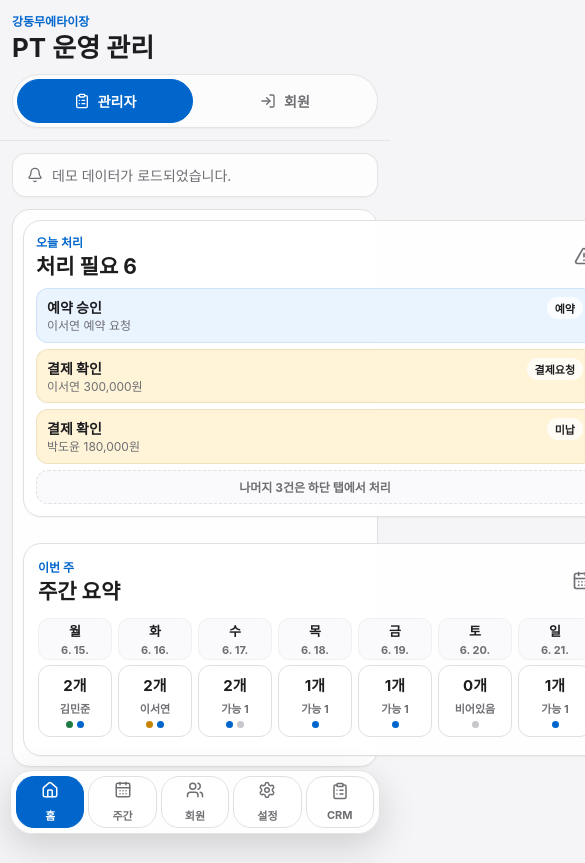
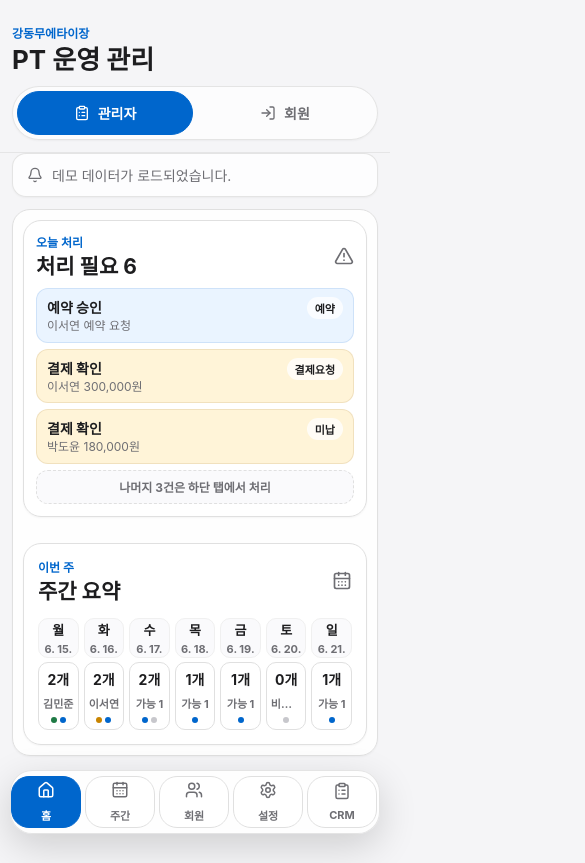
Before and after one commit to jangbokyeong524-vibe/jang-pt, a Next.js app: page / in a window 390 px wide. Shown: the top 863 px of the page, 585 px wide, since content can reach past the window. Built offline with nearby package versions, Linux system fonts and the light colour scheme.

Commit message:
Fix mobile horizontal overflow

```diff
--- a/app/globals.css
+++ b/app/globals.css
@@ -30,6 +30,8 @@ html,
 body {
   margin: 0;
   min-height: 100%;
+  max-width: 100%;
+  overflow-x: hidden;
   background: var(--bg);
   color: var(--ink);
   font-family:
@@ -66,6 +68,8 @@ textarea:focus-visible {
 
 .app-shell {
   width: min(1480px, 100%);
+  max-width: 100vw;
+  overflow-x: hidden;
   margin: 0 auto;
   padding: 12px;
   padding-bottom: calc(96px + env(safe-area-inset-bottom));
@@ -315,12 +319,17 @@ h3 {
   display: flex;
   align-items: center;
   justify-content: center;
+  min-width: 0;
+  padding: 0 8px;
+  overflow: hidden;
   border: 1px dashed var(--line);
   border-radius: 12px;
   color: var(--muted);
   background: var(--surface-strong);
   font-size: 12px;
   font-weight: 700;
+  text-align: center;
+  overflow-wrap: anywhere;
 }
 
 .task-item.warn {
@@ -353,26 +362,35 @@ h3 {
   right: 10px;
   bottom: calc(10px + env(safe-area-inset-bottom));
   z-index: 30;
-  display: grid;
+  display: flex;
   gap: 4px;
+  overflow-x: auto;
+  overscroll-behavior-x: contain;
   padding: 5px;
   border: 1px solid rgba(224, 224, 224, 0.86);
   border-radius: 22px;
   background: rgba(255, 255, 255, 0.88);
   box-shadow: 0 12px 38px rgba(0, 0, 0, 0.16);
   backdrop-filter: blur(18px);
+  scrollbar-width: none;
+  -webkit-overflow-scrolling: touch;
+}
+
+.bottom-tabs::-webkit-scrollbar {
+  display: none;
 }
 
 .admin-bottom-tabs {
-  grid-template-columns: repeat(5, minmax(0, 1fr));
+  scroll-snap-type: x proximity;
 }
 
 .member-bottom-tabs {
-  grid-template-columns: repeat(3, minmax(0, 1fr));
+  scroll-snap-type: x proximity;
 }
 
 .tab {
-  min-width: 0;
+  flex: 0 0 70px;
+  min-width: 70px;
   min-height: 52px;
   padding: 0 6px;
   flex-direction: column;
@@ -382,6 +400,7 @@ h3 {
   color: var(--muted);
   font-size: 11px;
   font-weight: 700;
+  scroll-snap-align: start;
   white-space: nowrap;
 }
 
@@ -412,11 +431,9 @@ h3 {
 
 .week-summary-grid {
   display: grid;
-  grid-template-columns: repeat(7, minmax(74px, 1fr));
-  gap: 6px;
-  overflow-x: auto;
-  padding-bottom: 4px;
-  scrollbar-width: thin;
+  grid-template-columns: repeat(7, minmax(0, 1fr));
+  gap: 5px;
+  overflow: visible;
 }
 
 .week-day {
@@ -426,8 +443,8 @@ h3 {
 .week-summary-day {
   min-width: 0;
   display: grid;
-  grid-template-rows: 42px 72px;
-  gap: 5px;
+  grid-template-rows: 40px 68px;
+  gap: 4px;
 }
 
 .week-day-heading {
@@ -445,13 +462,14 @@ h3 {
 }
 
 .week-summary-day .week-day-heading {
-  min-height: 42px;
+  min-height: 40px;
   margin-bottom: 0;
-  border-radius: 11px;
+  border-radius: 10px;
 }
 
 .week-day-heading strong {
   font-size: 13px;
+  white-space: nowrap;
 }
 
 .week-day-heading span {
@@ -534,16 +552,18 @@ h3 {
   display: grid;
   grid-template-rows: auto minmax(16px, 1fr) auto;
   align-items: center;
-  min-height: 72px;
-  padding: 8px;
+  min-width: 0;
+  min-height: 68px;
+  padding: 6px 4px;
   border: 1px solid var(--line);
-  border-radius: 12px;
+  border-radius: 10px;
   background: var(--surface);
   text-align: center;
 }
 
 .week-summary-body strong {
-  font-size: 15px;
+  font-size: 14px;
+  white-space: nowrap;
 }
 
 .week-summary-body span {
@@ -559,12 +579,12 @@ h3 {
 .summary-dots {
   display: flex;
   justify-content: center;
-  gap: 4px;
+  gap: 3px;
 }
 
 .summary-dots i {
-  width: 7px;
-  height: 7px;
+  width: 6px;
+  height: 6px;
   border-radius: 999px;
   background: var(--info);
 }
@@ -1049,12 +1069,24 @@ textarea {
 
   .bottom-tabs {
     position: static;
+    display: grid;
+    overflow: visible;
     margin-top: 14px;
     box-shadow: var(--shadow);
     backdrop-filter: none;
   }
 
+  .admin-bottom-tabs {
+    grid-template-columns: repeat(5, minmax(0, 1fr));
+  }
+
+  .member-bottom-tabs {
+    grid-template-columns: repeat(3, minmax(0, 1fr));
+  }
+
   .tab {
+    min-width: 0;
+    flex: 1 1 auto;
     min-height: 48px;
     flex-direction: row;
     font-size: 13px;
```
Also changed, not shown: 1 other file (tests, documents, lock files or other folders).
